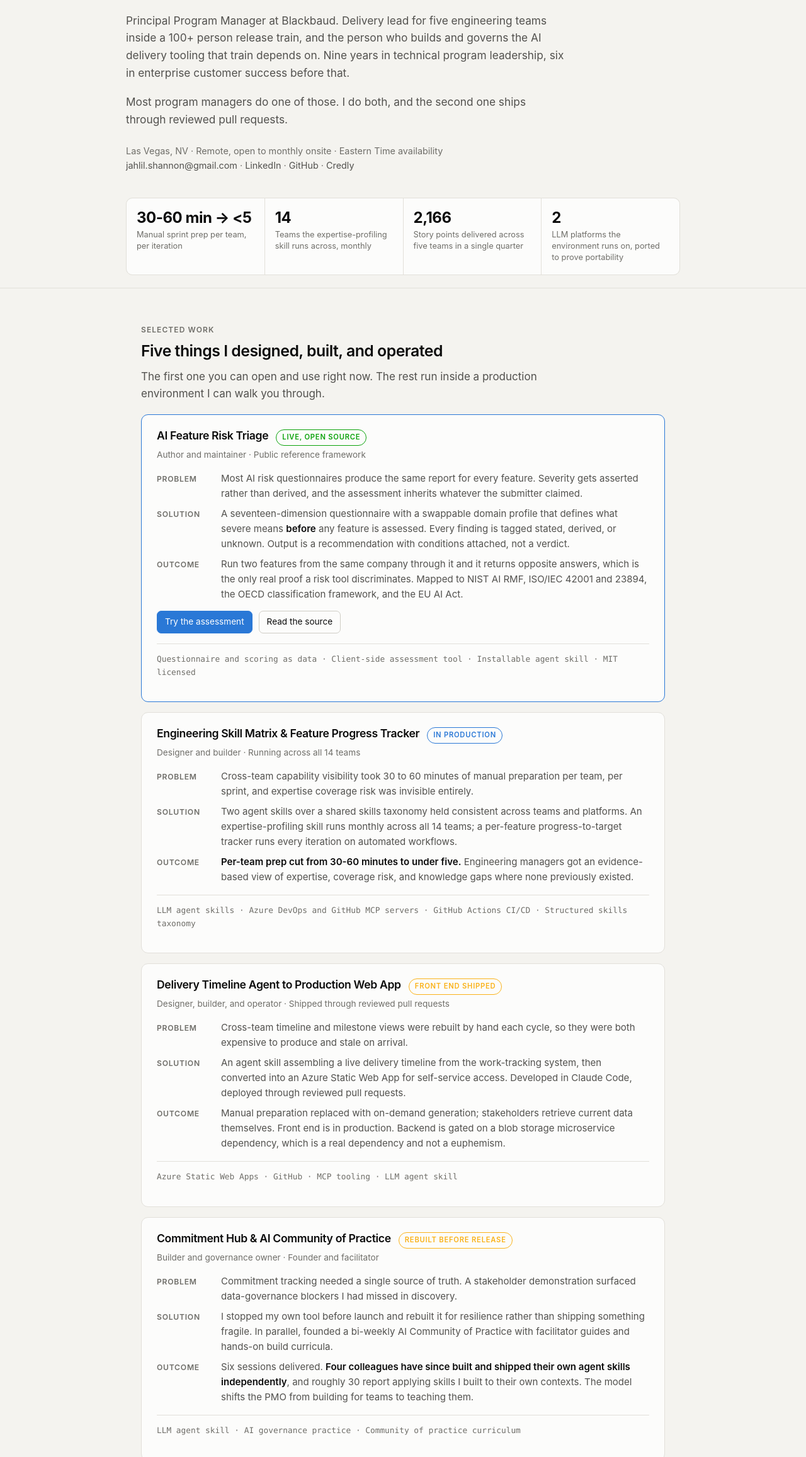
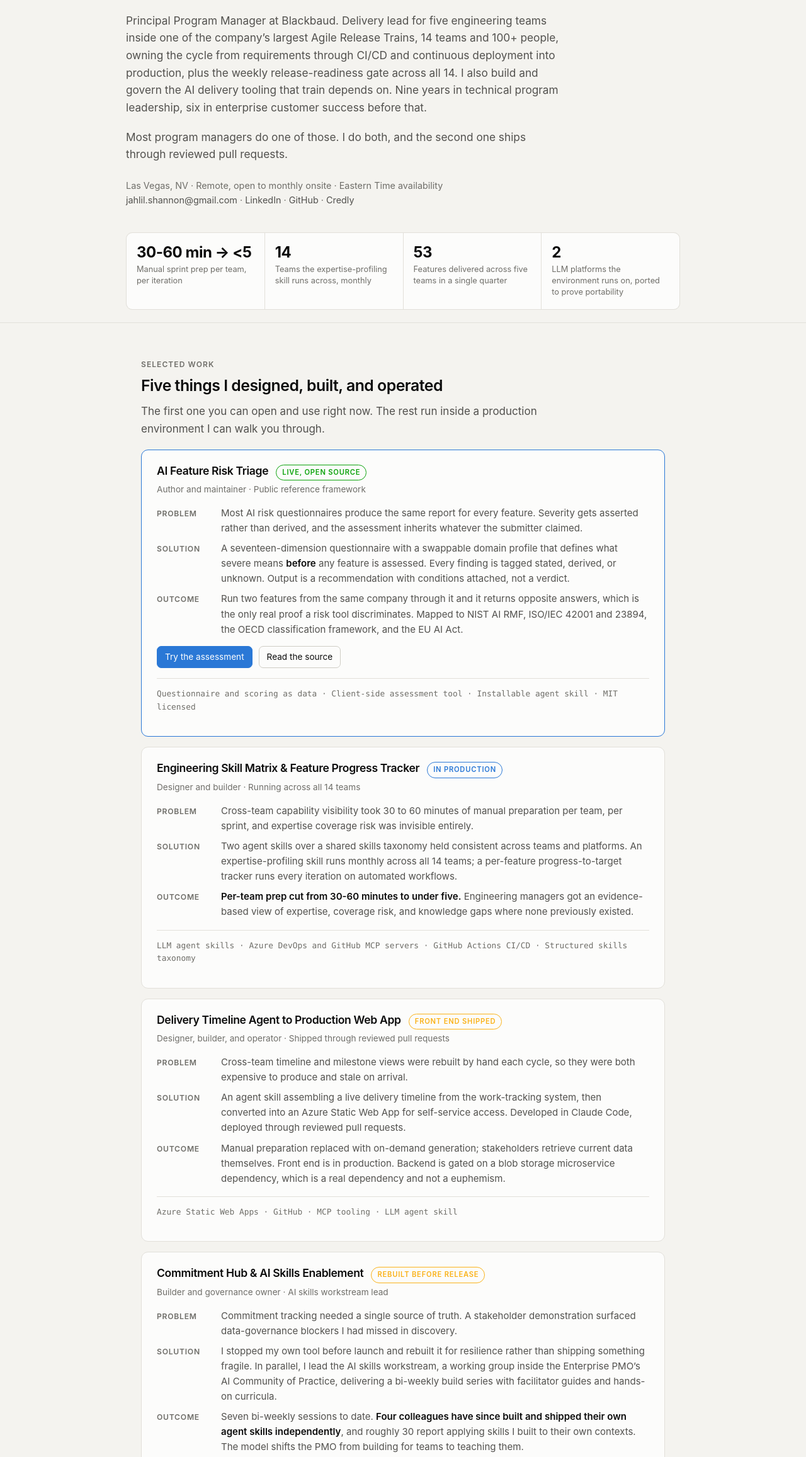
Before and after one commit to jahlilshannon/jahlilshannon-portfolio, a plain HTML site: page index.html in a window 1280 px wide. Shown: the part 246-2560 px from the top of the page at 63% size. Drawn offline with Linux system fonts and the light colour scheme.

Commit message:
Correct AI CoP ownership, add release-readiness scope and inaugural award
- AI Community of Practice: reframe as leading the AI skills workstream inside the ePMO CoP rather than founding the CoP
- Hero: add 14-team release-readiness gate, largest-ART framing, delivery cycle through CI/CD and continuous deployment
- Replace story-point hero stat with features delivered
- PMO Recognition Program: add inaugural PMO Influencer of the Year
- Session count 6 to 7; fix 6+9 vs "fourteen years" inconsistency

```diff
--- a/index.html
+++ b/index.html
@@ -125,7 +125,7 @@
 <div class="wrap hero">
   <p class="kicker">Technical Program Management · AI Delivery Platform · Enterprise SaaS</p>
   <h1 class="claim">I run the release train, and I build the tooling it <em>runs on</em>.</h1>
-  <p class="sub">Principal Program Manager at Blackbaud. Delivery lead for five engineering teams inside a 100+ person release train, and the person who builds and governs the AI delivery tooling that train depends on. Nine years in technical program leadership, six in enterprise customer success before that.</p>
+  <p class="sub">Principal Program Manager at Blackbaud. Delivery lead for five engineering teams inside one of the company’s largest Agile Release Trains, 14 teams and 100+ people, owning the cycle from requirements through CI/CD and continuous deployment into production, plus the weekly release-readiness gate across all 14. I also build and govern the AI delivery tooling that train depends on. Nine years in technical program leadership, six in enterprise customer success before that.</p>
   <p class="sub">Most program managers do one of those. I do both, and the second one ships through reviewed pull requests.</p>
   <p class="meta">Las Vegas, NV · Remote, open to monthly onsite · Eastern Time availability<br>
     <a href="mailto:jahlil.shannon@gmail.com">jahlil.shannon@gmail.com</a> ·
@@ -137,7 +137,7 @@
   <div class="stats">
     <div class="stat"><div class="stat-n">30-60 min → &lt;5</div><div class="stat-l">Manual sprint prep per team, per iteration</div></div>
     <div class="stat"><div class="stat-n">14</div><div class="stat-l">Teams the expertise-profiling skill runs across, monthly</div></div>
-    <div class="stat"><div class="stat-n">2,166</div><div class="stat-l">Story points delivered across five teams in a single quarter</div></div>
+    <div class="stat"><div class="stat-n">53</div><div class="stat-l">Features delivered across five teams in a single quarter</div></div>
     <div class="stat"><div class="stat-n">2</div><div class="stat-l">LLM platforms the environment runs on, ported to prove portability</div></div>
   </div>
 </div>
@@ -196,16 +196,16 @@
 
     <article class="proj">
       <div class="proj-head">
-        <h3>Commitment Hub &amp; AI Community of Practice</h3>
+        <h3>Commitment Hub &amp; AI Skills Enablement</h3>
         <span class="pill build">Rebuilt before release</span>
       </div>
-      <p class="proj-role">Builder and governance owner · Founder and facilitator</p>
+      <p class="proj-role">Builder and governance owner · AI skills workstream lead</p>
       <dl>
         <dt>Problem</dt><dd>Commitment tracking needed a single source of truth. A stakeholder demonstration surfaced data-governance blockers I had missed in discovery.</dd>
-        <dt>Solution</dt><dd>I stopped my own tool before launch and rebuilt it for resilience rather than shipping something fragile. In parallel, founded a bi-weekly AI Community of Practice with facilitator guides and hands-on build curricula.</dd>
-        <dt>Outcome</dt><dd>Six sessions delivered. <strong>Four colleagues have since built and shipped their own agent skills independently</strong>, and roughly 30 report applying skills I built to their own contexts. The model shifts the PMO from building for teams to teaching them.</dd>
+        <dt>Solution</dt><dd>I stopped my own tool before launch and rebuilt it for resilience rather than shipping something fragile. In parallel, I lead the AI skills workstream, a working group inside the Enterprise PMO’s AI Community of Practice, delivering a bi-weekly build series with facilitator guides and hands-on curricula.</dd>
+        <dt>Outcome</dt><dd>Seven bi-weekly sessions to date. <strong>Four colleagues have since built and shipped their own agent skills independently</strong>, and roughly 30 report applying skills I built to their own contexts. The model shifts the PMO from building for teams to teaching them.</dd>
       </dl>
-      <p class="stack">LLM agent skill · AI governance practice · Community of practice curriculum</p>
+      <p class="stack">LLM agent skill · AI governance practice · Enablement curriculum design</p>
     </article>
 
     <article class="proj">
@@ -217,7 +217,7 @@
       <dl>
         <dt>Problem</dt><dd>An 80+ person PMO had no formal recognition, with the engagement and retention consequences that implies.</dd>
         <dt>Solution</dt><dd>Pitched the program to the Senior Leadership Team, secured executive approval a year ahead of the planned timeline along with dedicated funding, and built the operating hub.</dd>
-        <dt>Outcome</dt><dd>Launched to 80+ colleagues in 2023, now serving a PMO of 90+ in its third cycle, and drawing interest from groups outside the PMO as a template other organizations can reuse.</dd>
+        <dt>Outcome</dt><dd>Launched to 80+ colleagues in 2023 and recognized by the PMO Senior Leadership Team as the program’s inaugural PMO Influencer of the Year, now serving a PMO of 90+ in its third cycle, and drawing interest from groups outside the PMO as a template other organizations can reuse.</dd>
       </dl>
       <p class="stack">Program design · Executive stakeholder management · SharePoint · Change management</p>
     </article>
@@ -234,14 +234,14 @@
       <p>Most AI risk questionnaires produce the same report for every feature. Severity gets asserted rather than derived, and once a rating is in a document it tends to stay there. A tool that flags everything is indistinguishable from a tool that flags nothing.</p>
     </blockquote>
     <p>The <a href="https://github.com/jahlilshannon/ai-feature-risk-triage">risk triage framework</a> is that instinct generalized: force a team to write down what severe means to them <em>before</em> a feature is on the table, separate what was stated from what was derived from what nobody checked, and make the tool capable of saying no with a specific path to yes.</p>
-    <p>Two other things I hold to. <strong>Portability over lock-in:</strong> I replicated the full delivery-intelligence environment from GitHub Copilot into Claude, so leadership has a demonstrated exit path rather than my assurance that one exists. <strong>Teaching over building:</strong> the measure of the AI Community of Practice is not what I shipped, it is that four colleagues shipped their own.</p>
+    <p>Two other things I hold to. <strong>Portability over lock-in:</strong> I replicated the full delivery-intelligence environment from GitHub Copilot into Claude, so leadership has a demonstrated exit path rather than my assurance that one exists. <strong>Teaching over building:</strong> the measure of the AI skills workstream is not what I shipped, it is that four colleagues shipped their own.</p>
   </div>
 </section>
 
 <section id="background">
   <div class="wrap">
     <p class="eyebrow">Background</p>
-    <h2>Fourteen years at one company, on both sides of the product</h2>
+    <h2>Fifteen years at one company, on both sides of the product</h2>
     <p style="max-width:68ch;color:var(--ink-2);">Six years managing major institutional accounts came first: multi-school archdiocesan systems and large independents, running day-to-day operations and serving as the designated channel for product feedback to senior management. That work led directly into the technology organization in 2017. Requirements arrive with the operational context already attached because I spent six years being the person on the other end of them.</p>
     <p style="max-width:68ch;color:var(--ink-2);">Since then: Project Manager across payments and financial aid, owning the annual PCI compliance audit. Senior Project Manager through year one of a global support delivery transformation, six concurrent workstreams and 40 vendor FTEs onboarded across a three-year outsourcing engagement, on-time go-live, with the owning organization subsequently reporting savings exceeding $1M. Principal Program Manager since 2025.</p>
     <p style="max-width:68ch;color:var(--ink-2);">Fully remote since 2018, operating on Eastern Time from the Pacific time zone.</p>
```
